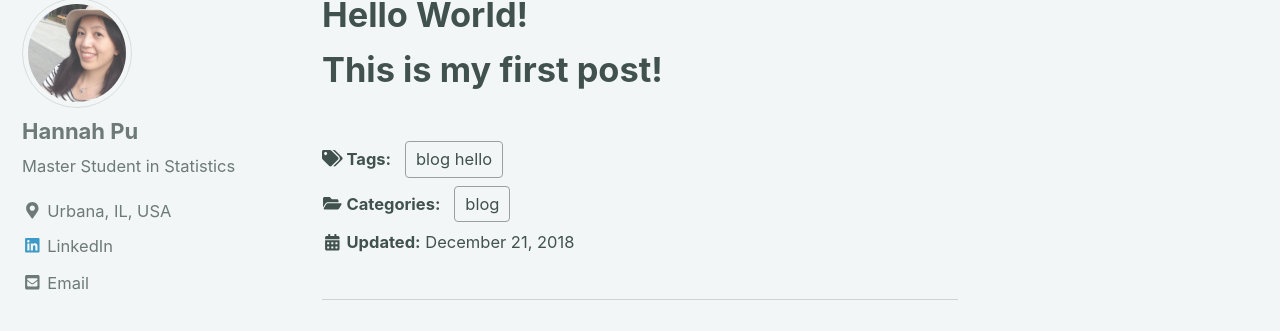
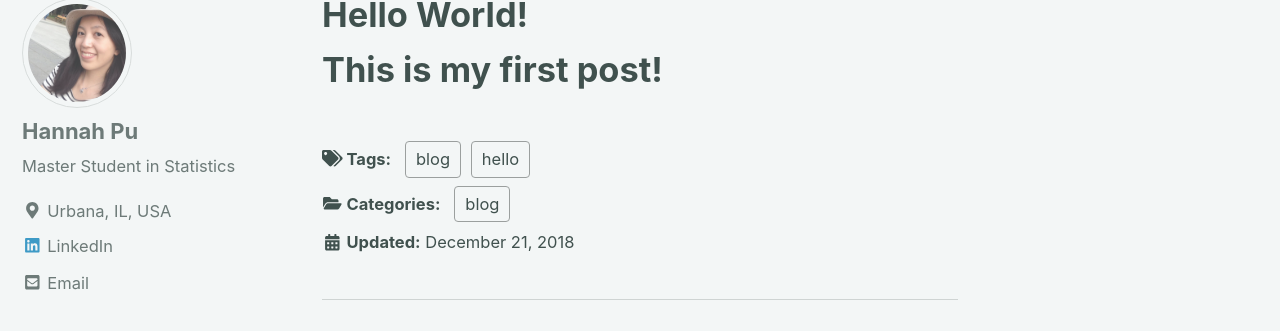
Before and after one commit to hannahpu/hannahpu.github.io, a Jekyll site: the page built from _posts/2018-12-21-firstPost.md, in a window 1280 px wide and 900 px high. Shown: the part 171-502 px from the top of the window. Built offline with Jekyll 4.4.1, drawn with Linux system fonts in a browser that asks for light colours; cached includes are drawn as plain includes; nearby versions of some CDN libraries.

```diff
--- a/_posts/2018-12-21-firstPost.md
+++ b/_posts/2018-12-21-firstPost.md
@@ -1,8 +1,8 @@
 ---
 layout: single
 title: "Hello World!"
-categories: blog
-tag : blog hello
+categories: [blog]
+tag : [blog, hello]
 header:
  teaser: "/assets/images/cambridge.jpg"
 ---
```
